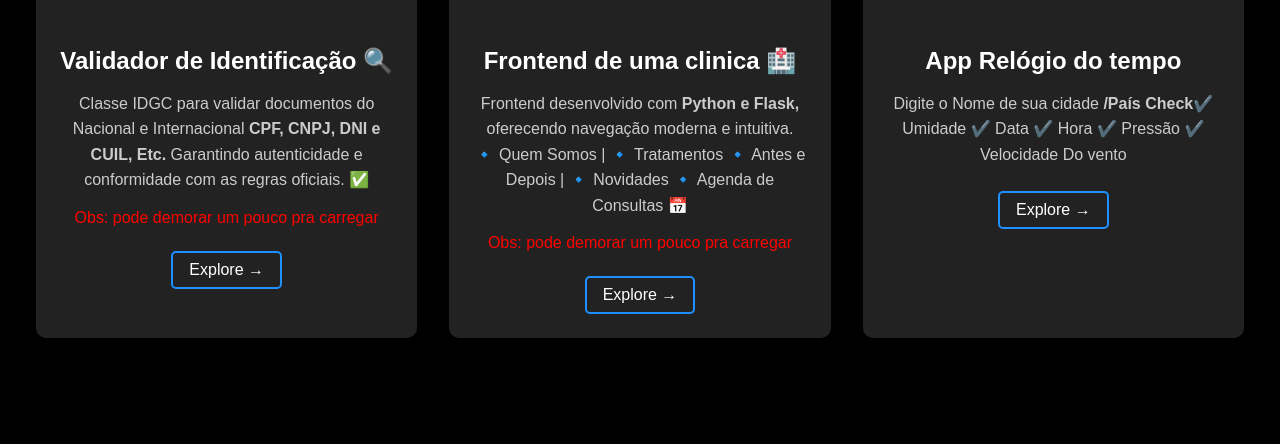
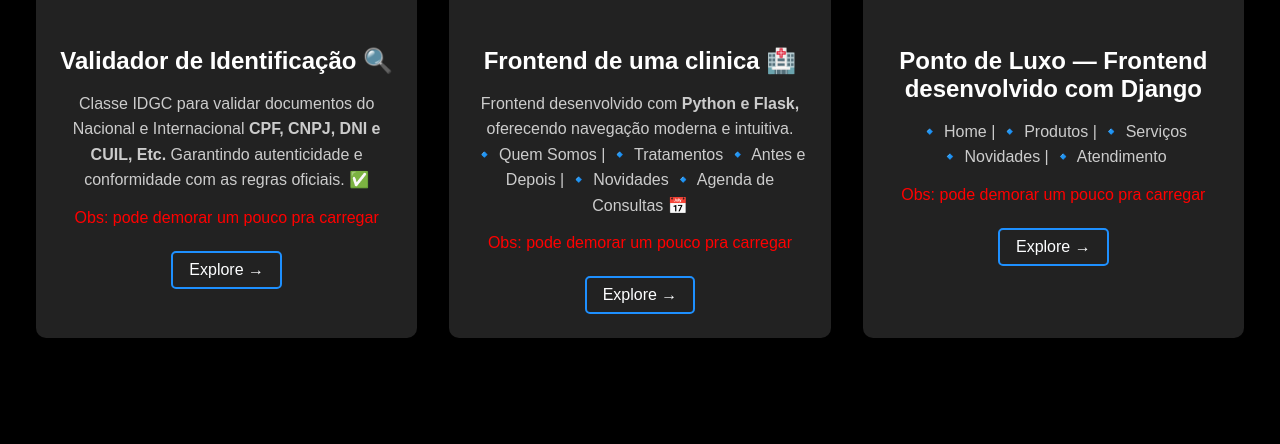
Before and after one commit to AlexadraCampos/portfolio, a Django app: page /projetos/ in a window 1280 px wide. Shown: the part 570-1014 px from the top of the page. Run offline with Django 5.2, Linux system fonts and the light colour scheme.

Commit message:
atulização imagens

```diff
--- a/core/templates/projetos.html
+++ b/core/templates/projetos.html
@@ -61,11 +61,12 @@
                 </div>
 
                 <div class="card">
-                    <img class="card__img" src="{% static 'image/Capa projeto.jpg' %}" alt="clima">
+                    <img class="card__img" src="{% static 'image/capa site_luxo.png' %}" alt="clima">
                     <div class="card__content">
-                        <h1 class="card__header">App Relógio do tempo</h1>
+                        <h1 class="card__header"><strong>Ponto de Luxo</strong> — Frontend desenvolvido com <strong>Django</strong></h1>
                         <div class="card__text-wrapper">
-                            <p class="card__text">Digite o Nome de sua cidade <strong>/País Check</strong>✔️ Umidade ✔️ Data ✔️ Hora ✔️ Pressão ✔️ Velocidade Do vento </p>
+                            <p class="card__text">🔹 Home | 🔹 Produtos | 🔹 Serviços<br>
+                                🔹 Novidades | 🔹 Atendimento</p><p style="color:red;">Obs: pode demorar um pouco pra carregar</p>
                         </div>
                         <button class="card__btn">
                             <a href="https://github.com/AlexadraCampos/projeto_time_clock" target="_blank">Explore <span>&rarr;</span></a>
```
Also changed, not shown: core/static/image/Capa projeto.jpg (deleted), core/static/image/Capa_ID.png (added), core/static/image/IDgc 2025-03-21 192106.png (deleted), core/static/image/capa site_luxo.png (added).
